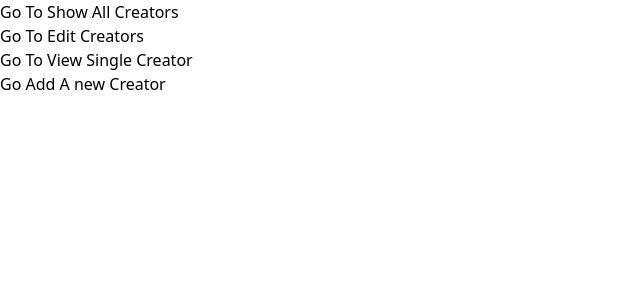
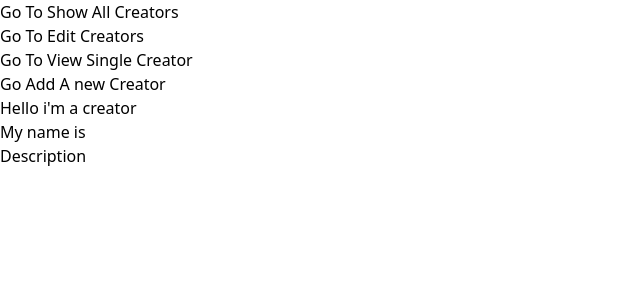
Before and after one commit to kinglaine/creatorverse, a React (Vite) app: page /view/1 in a window 1280 px wide. Shown: the top 300 px of the page, without its empty margins (0-640 px from the left). Built offline with nearby package versions, Linux system fonts and the light colour scheme; no server answers; the database is empty.

Commit message:
feat: able to navigate to single creator view

```diff
--- a/src/App.jsx
+++ b/src/App.jsx
@@ -17,7 +17,7 @@ function App() {
           <Link to='/edit'>Go To Edit Creators</Link>
         </li>
         <li>
-          <Link to='/view'>Go To View Single Creator</Link>
+          <Link to='/view:creatorId'>Go To View Single Creator</Link>
         </li>
         <li>
           <Link to='/add'>Go Add A new Creator</Link>
@@ -26,7 +26,7 @@ function App() {
       <Routes>
         <Route path='/' element={<ShowCreators></ShowCreators>}></Route>
         <Route path='/edit' element={<EditCreator></EditCreator>}></Route>
-        <Route path='/view' element={<ViewCreator></ViewCreator>}></Route>
+        <Route path='/view/:creatorId' element={<ViewCreator></ViewCreator>}></Route>
         <Route path='/add' element={<AddCreator></AddCreator>}></Route>
       </Routes>
     </Router>
--- a/src/components/ContentCreator.jsx
+++ b/src/components/ContentCreator.jsx
@@ -1,12 +1,18 @@
 import React from 'react'
+import { useNavigate } from "react-router-dom";
 
-export default function contentCreator({name, URL, description, image}) {
+export default function contentCreator({name, URL, description, image, id}) {
+  const navigate = useNavigate();
+  const handleNavigateToSingleView = () => {
+    navigate(`/view/${id}`);
+  };
   return (
     <div>
         <p>This is the creator name: {name}</p>
         <p>This is URL: {URL}</p>
         <p>This is description: {description}</p>
         <img src={image} alt='This is creator image'></img>
+        <button onClick={handleNavigateToSingleView}>go to creator button</button>
     </div>
   )
 }
--- a/src/pages/ShowCreators.jsx
+++ b/src/pages/ShowCreators.jsx
@@ -20,7 +20,7 @@ export default function ShowCreators() {
       {
         creatorsList.length > 0?
         creatorsList.map((creator) => {
-          return <ContentCreator key={creator?.id} name={creator?.name} description={creator?.description} URL={creator?.url} image={creator?.image}></ContentCreator>
+          return <ContentCreator key={creator?.id} id={creator?.id} name={creator?.name} description={creator?.description} URL={creator?.url} image={creator?.image}></ContentCreator>
         }):
         <p>There are no creators Yet!</p>
       }
--- a/src/pages/ViewCreator.jsx
+++ b/src/pages/ViewCreator.jsx
@@ -1,8 +1,30 @@
 // page to view a single content creator
-import React from 'react'
+import React, { useEffect, useState } from 'react'
+import {supabase} from '../client'
 
 export default function ViewCreator() {
+  const url = window.location.href; // Get the current URL
+  const segments = url.split('/'); // Split the URL by '/'
+  const creatorId = segments[segments.length - 1];
+  console.log("id is", creatorId);
+  const [creator, setCreator] = useState(null);
+  const fecthCreatorInfo = async () => {
+    if(creatorId){
+      let { data: creator, error } = await supabase.from('creators').select().eq('id', creatorId);
+      setCreator(creator[0]);
+      console.log("An error occured retrieving creator", error)
+      console.log("This is creator", creator);
+    }
+  }
+
+  useEffect(() => {
+    fecthCreatorInfo();
+  }, [])
   return (
-    <div>ViewCreator</div>
+    <div>
+      <p>Hello i'm a creator</p>
+      <p>My name is {creator?.name}</p>
+      <p>Description {creator?.description}</p>
+    </div>
   )
 }
```
